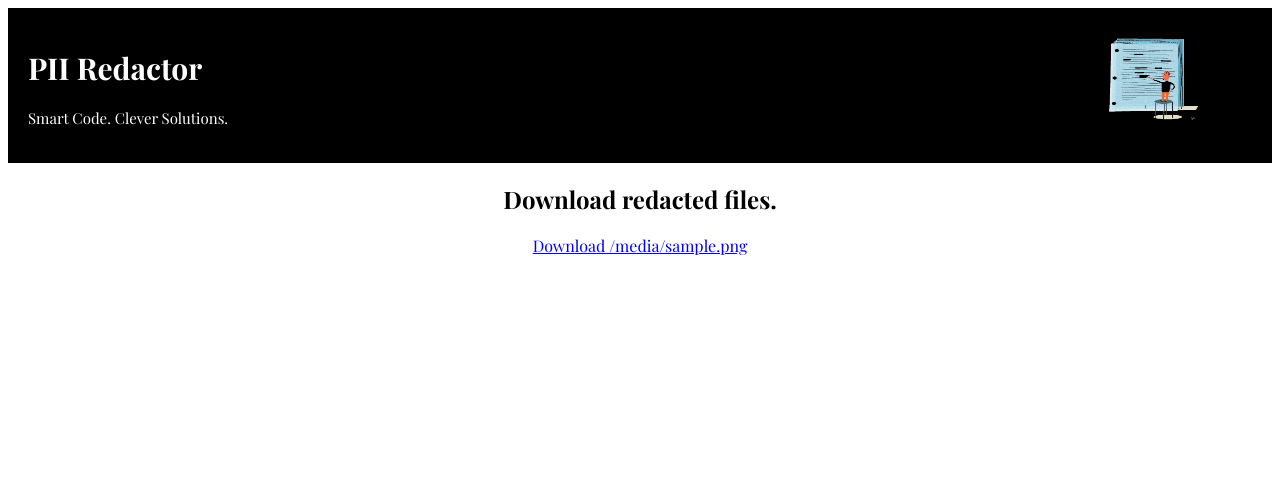
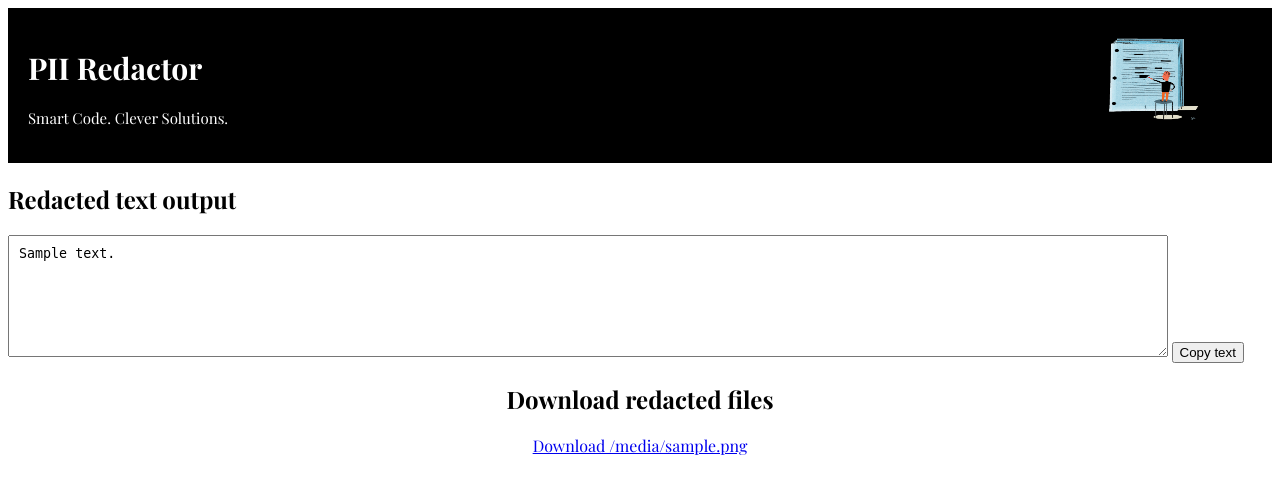
Before and after one commit to llivigni/pii_redactor, a Flask app: template templates/results.html in a window 1280 px wide. Shown: the top 494 px of the page. Run offline with Flask 3, Linux system fonts and the light colour scheme; the template is opened without the code that fills it: most values are stand-ins (such as "Sample title", 1, 10 or a date in 2020); parts of the project's set-up code (start-up, migrations or seed data) failed here and were passed over; some web fonts are replaced.

Commit message:
Add redacted text output and copy functionality

```diff
--- a/templates/results.html
+++ b/templates/results.html
@@ -23,14 +23,33 @@
         </div>
     </div>
 
+    {% if redacted_text %}
+        <div class="text-output">
+            <h2>Redacted text output</h2>
+            <textarea id="myInput" readonly class="redacted-box">{{ redacted_text }}</textarea>
+            <button id="copy-button" type="button" onclick="copyRedacted()">Copy text</button>
+        </div>
+    {% endif %}
 
    <div class="downloads">
-        <h2>Download redacted files.</h2>
+        <h2>Download redacted files</h2>
         {% for file in redacted_files %}
             <a class="redacted-file" href="{{ url_for('static', filename=file) }}" download>Download {{file}}</a>
         {% endfor %}
    </div>
 
+   <script>
+
+   function copyRedacted() {
+    var copyText = document.getElementById("myInput");
+
+    copyText.select();
+    copyText.setSelectionRange(0, 99999);
+
+    navigator.clipboard.writeText(copyText.value);
+   }
+    </script>
+
 </body>
 
 </html>
```
